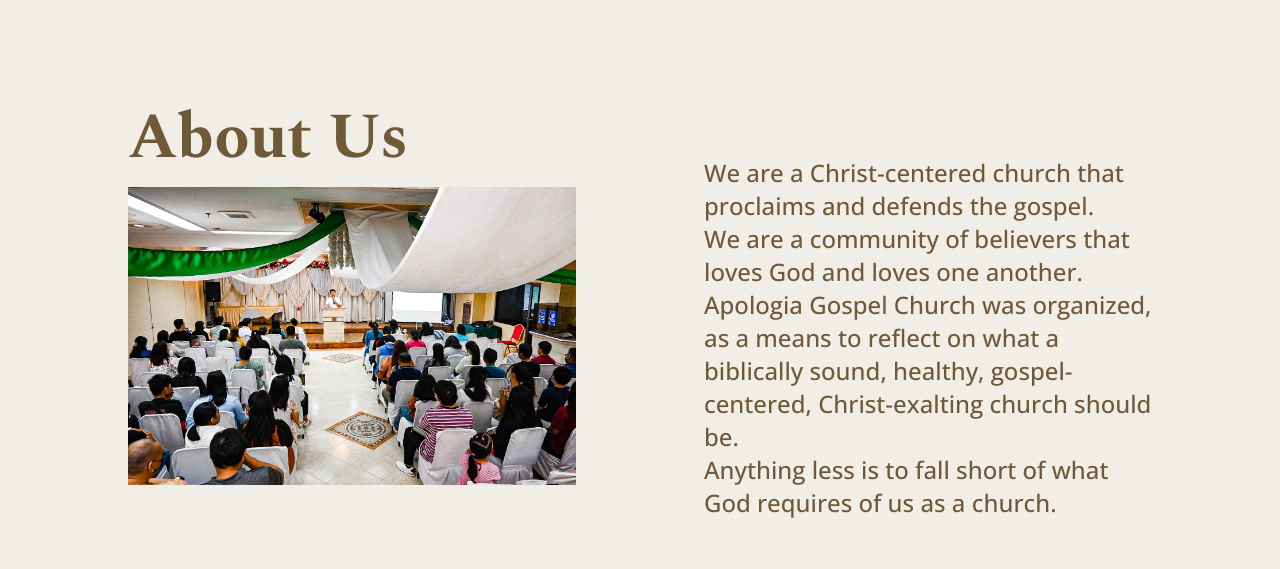
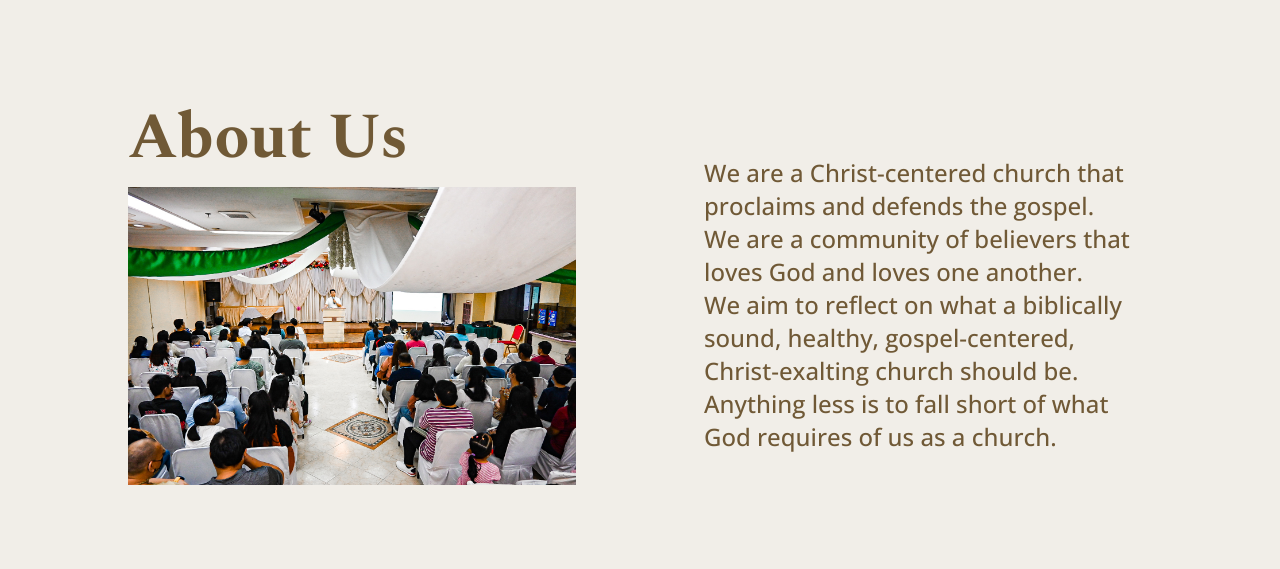
Before and after one commit to ornops/react-apologia-website, a React (Create React App) app: page / in a window 1280 px wide. Shown: the part 839-1408 px from the top of the page. Built offline with nearby package versions, Linux system fonts and the light colour scheme.

Commit message:
Added more modifications

```diff
--- a/src/components/2-about-section/about-section.component.jsx
+++ b/src/components/2-about-section/about-section.component.jsx
@@ -13,7 +13,7 @@ const AboutSection = () =>{
                 <p>
                     We are a Christ-centered church that proclaims and defends the gospel.<br/>
                     We are a community of believers that loves God and loves one another.<br/>
-                    Apologia Gospel Church was organized, as a means to reflect on what a biblically sound,
+                    We aim to reflect on what a biblically sound,
                     healthy, gospel-centered, Christ-exalting church should be.<br/>
                     Anything less is to fall short of what God requires of us as a church.
                 </p>
```
